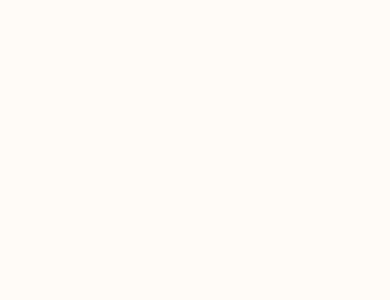
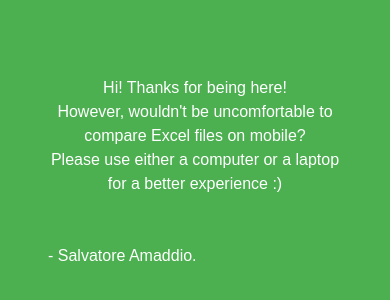
Before and after one commit to SalvatoreAmaddio/ExcelComparatorWebApp, a React (Vite) app: page / in a window 390 px wide. Shown: the part 250-550 px from the top of the page. Built offline with nearby package versions, Linux system fonts and the light colour scheme.

Commit message:
added mobile warning

```diff
--- a/src/css/home.css
+++ b/src/css/home.css
@@ -7,6 +7,7 @@
     "footer";
     grid-template-rows: .1fr auto .1fr;
     height: 100%;
+    overflow: hidden;
 }
 
 header
@@ -76,10 +77,34 @@ footer
   width: 3rem;
 }
 
+#mobile-warning
+{
+  display: none;
+  height: 100%;
+  align-items: center;
+  justify-content: center;
+  background-color: var(--xl-color);
+  color: white;
+  flex-direction: column;
+  text-align: center;
+  padding: 0 3rem;
+  line-height: 1.5rem;
+}
+
+#mobile-warning p:last-of-type
+{
+  align-self: flex-start;
+}
+
 @media only screen and (max-width: 480px)
 {
   #home-root
   {
    display: none;
   }
+
+  #mobile-warning
+  {
+    display: flex;
+  }
 }
--- a/src/pages/home.jsx
+++ b/src/pages/home.jsx
@@ -43,6 +43,20 @@ export default function Home() {
   };
 
   return (
+    <>
+      <div id="mobile-warning">
+        <p>Hi! Thanks for being here!</p>
+        <p>
+          However, wouldn't be uncomfortable to compare Excel files on mobile?
+        </p>
+        <p>
+          Please use either a computer or a laptop for a better experience :)
+        </p>
+        <br />
+        <br />
+        <p>- Salvatore Amaddio.</p>
+      </div>
+
       <div id="home-root">
         <header>
           <h1>WELCOME</h1>
@@ -83,5 +97,6 @@ export default function Home() {
           </p>
         </footer>
       </div>
+    </>
   );
 }
```
Lines whose indentation alone changed are shown as unchanged.
